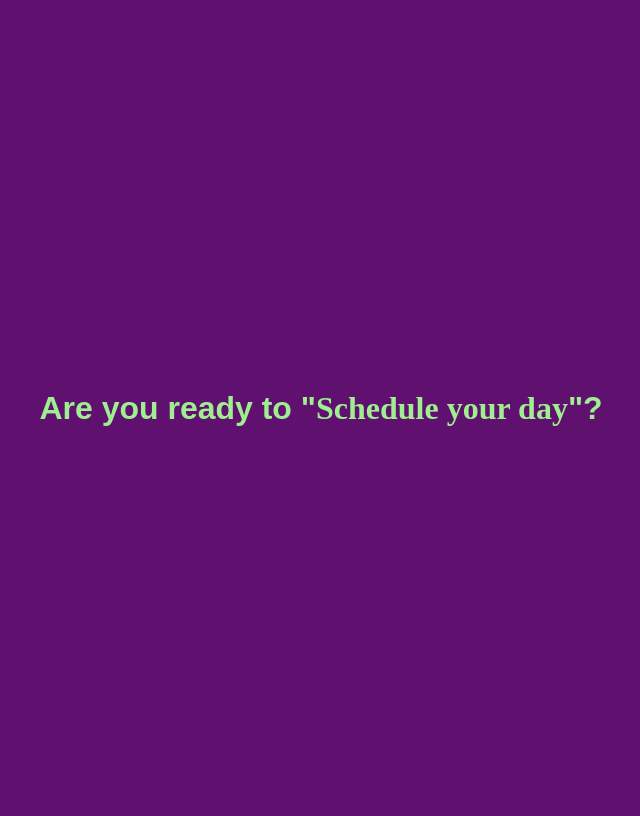
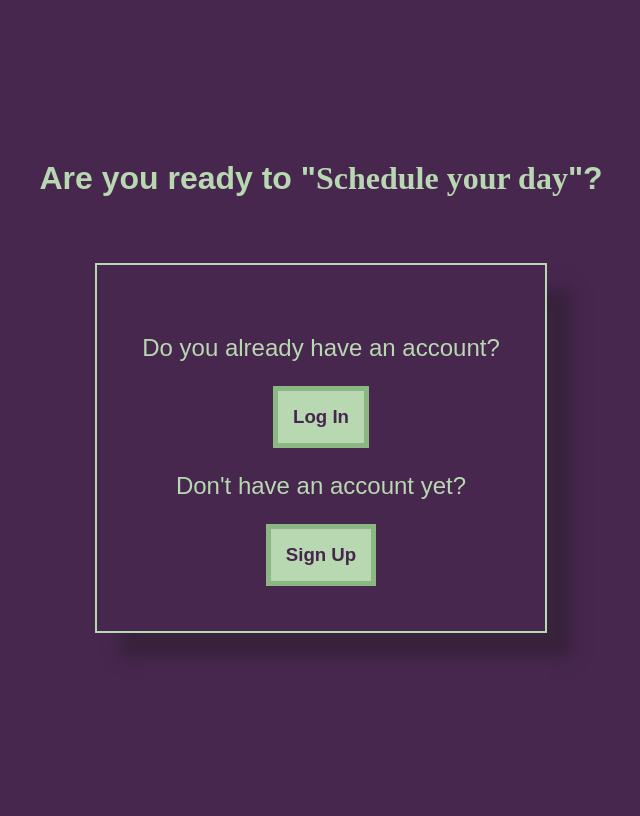
Before and after one commit to DragosNH/day_steak, a Django app: page / in a window 1280 px wide. Shown: the whole page, without its empty margins (319-959 px from the left). Run offline with Django 5.2, Linux system fonts and the light colour scheme; some web fonts are replaced.

Commit message:
more styling for the connection page

```diff
--- a/myapp/static/myapp/css/style.css
+++ b/myapp/static/myapp/css/style.css
@@ -1,3 +1,15 @@
+:root {
+    /* Purples */
+    --purply-magenta: #48274f;
+    --darker-pruply: #38223c;
+    --lighter-purply: #57365e;
+
+    /* Yellows */
+    --yellowish-gren: #b7d8b0;
+    --darker-yellowish: #8bb782;
+    --lighter-yellowish: #f3f8f2;
+}
+
 body{
     /* Flexbox */
     display: flex;
@@ -7,8 +19,8 @@ body{
     /* Main font "Winky Rough" */
     font-family: "Winky Rough", sans-serif;
     /* Colors */
-    background-color: #60116f;
-    color: #9fee90;
+    background-color: var(--purply-magenta);
+    color: var(--yellowish-gren);
     /* Height of the page */
     height: 100vh;
 }
@@ -16,3 +28,35 @@ body{
 .shedule{
     font-family: "Fredericka the Great", serif;
 }
+
+/* Container */
+.container{
+    /* Small styling */
+    border: 2px solid var(--yellowish-gren);
+    margin: 45px;
+    padding: 45px;
+    box-shadow: 25px 25px 15px var(--darker-pruply);
+
+    /* flexbox */
+    display: flex;
+    flex-direction: column;
+    justify-content: center;
+    align-items: center;
+    & .txt{
+        font-size: 18pt;
+    }
+    & .btn{
+        padding: 15px;
+        font-size: 14pt;
+        font-weight: bold;
+        background-color: var(--yellowish-gren);
+        color: var(--purply-magenta);
+        border: 5px solid var(--darker-yellowish);
+    }
+    & .btn:active{
+        color: var(--lighter-purply);
+        background-color: var(--lighter-yellowish);
+        border: 5px solid var(--yellowish-gren);
+        box-shadow: 0px 0px 10px 1px var(--lighter-yellowish);
+    }
+}
--- a/myapp/templates/myapp/home.html
+++ b/myapp/templates/myapp/home.html
@@ -15,11 +15,17 @@
     <link href="https://fonts.googleapis.com/css2?family=Fredericka+the+Great&display=swap" rel="stylesheet">
 
 <body>
+    <!-- title -->
     <h1 class="title">Are you ready to "<span class="shedule">Schedule your day</span>"?</h1>
 
+    <div class="container">
+        <p class="txt">Do you already have an account?</p>
+        <button class="btn">Log In</button>
+        <p class="txt">Don't have an account yet?</p>
+        <button class="btn">Sign Up</button>
+    </div>
 
     <script src="{% static 'myapp/js/script.js' %}"></script>
-
 </body>
 
 </html>
```
